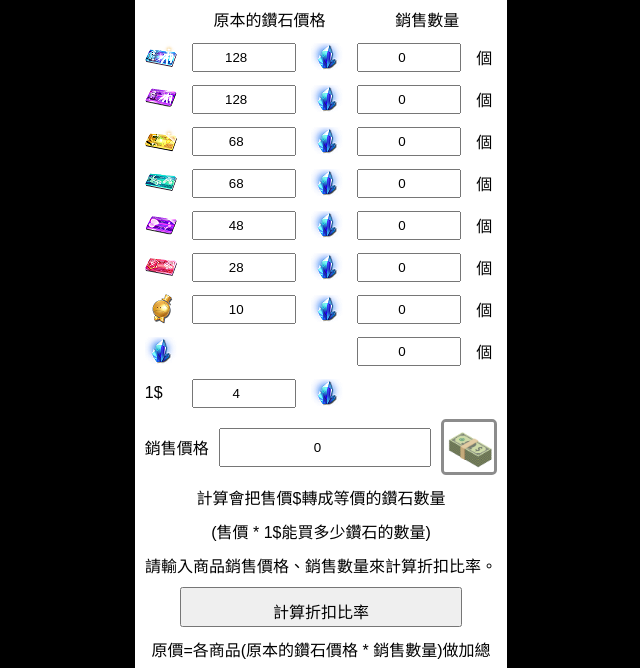
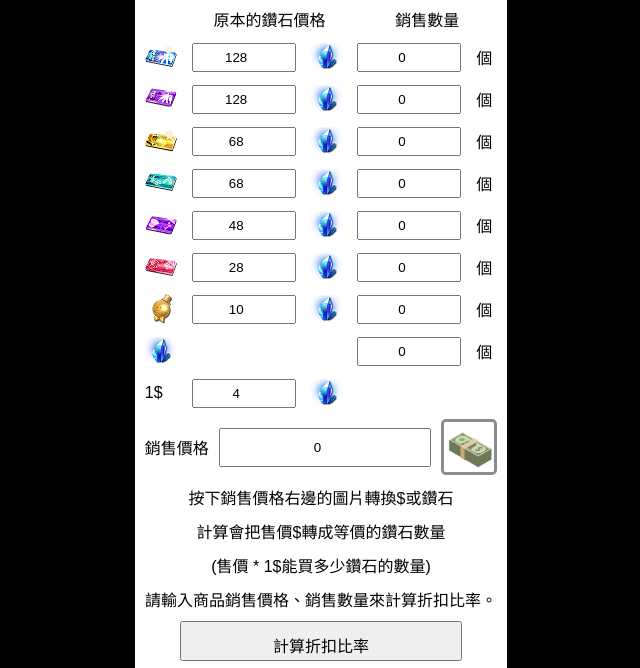
Before and after one commit to tear670103/-, a plain HTML site: page index.html in a window 1280 px wide. Shown: the part 119-787 px from the top of the page, without its empty margins (319-959 px from the left). Drawn offline with Linux system fonts and the light colour scheme.

Commit message:
Update index.html

```diff
--- a/index.html
+++ b/index.html
@@ -182,6 +182,9 @@
 					<input type="number" min="0" id="salesPriceInput" value="0">
 					<img src="./images/banknote.png" id="salesMoneyType" alt="$" onclick="switchSalesType('money')">
 					<img src="./images/鑽石.png" id="salesDiamondType" alt="鑽石" onclick="switchSalesType('diamond')">
+				</div>
+				<div class="columnContainer">
+					<label class="columnLabel">按下銷售價格右邊的圖片轉換$或鑽石</label>
 				</div>
 				<div class="columnContainer">
 					<label class="columnLabel">計算會把售價$轉成等價的鑽石數量</label>
```
